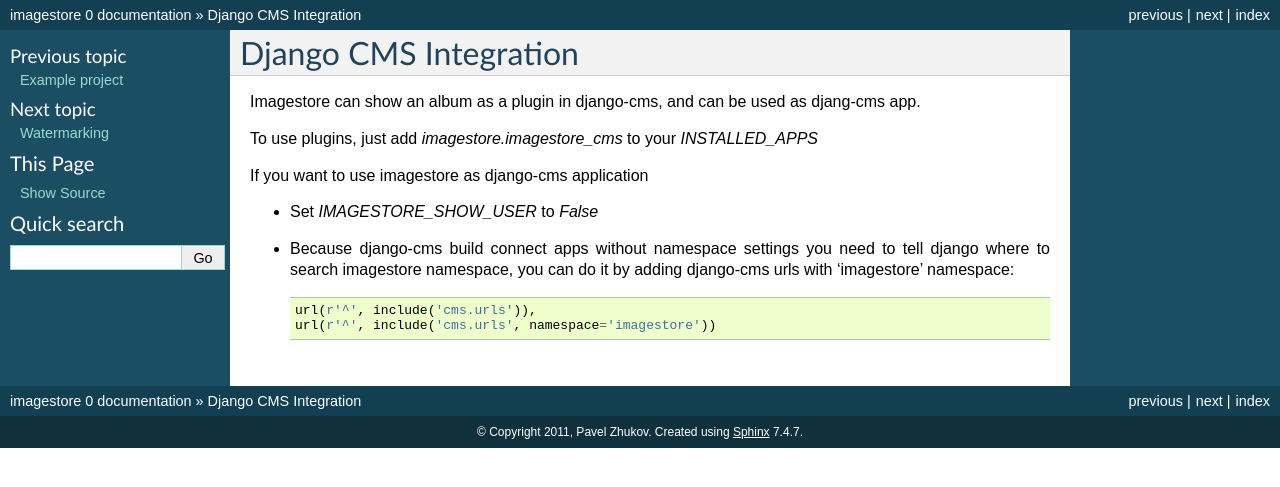
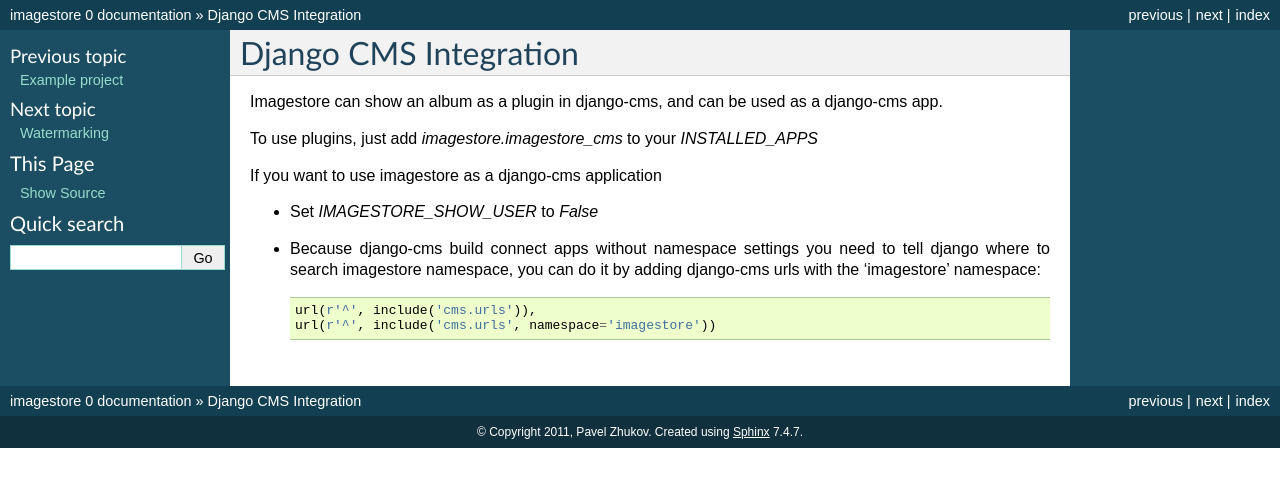
Before and after one commit to hovel/imagestore, a Sphinx documentation site: the page built from docs/djangocms.rst, in a window 1280 px wide. Shown: the top 487 px of the page. Built offline with Sphinx 7.4.7, drawn with Linux system fonts in a browser that asks for light colours.

Commit message:
Update djangocms.rst
Tiny grammar changes

```diff
--- a/docs/djangocms.rst
+++ b/docs/djangocms.rst
@@ -1,16 +1,16 @@
 Django CMS Integration
 ======================
 
-Imagestore can show an album as a plugin in django-cms, and can be used as djang-cms app.
+Imagestore can show an album as a plugin in django-cms, and can be used as a django-cms app.
 
 To use plugins, just add `imagestore.imagestore_cms` to your `INSTALLED_APPS`
 
-If you want to use imagestore as django-cms application
+If you want to use imagestore as a django-cms application
 
 * Set `IMAGESTORE_SHOW_USER` to `False`
 * Because django-cms build connect apps without namespace settings
   you need to tell django where to search imagestore namespace,
-  you can do it by adding django-cms urls with 'imagestore' namespace::
+  you can do it by adding django-cms urls with the 'imagestore' namespace::
 
     url(r'^', include('cms.urls')),
     url(r'^', include('cms.urls', namespace='imagestore'))
```
